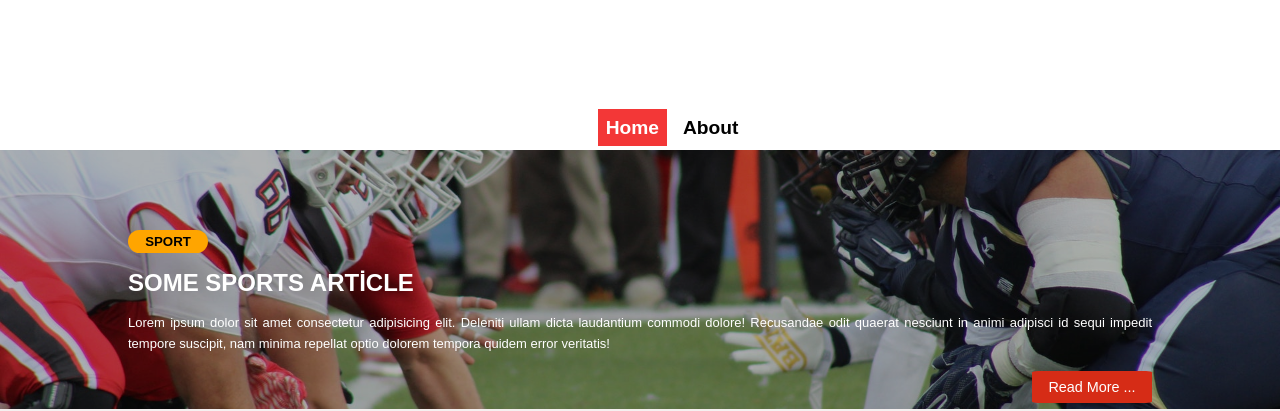
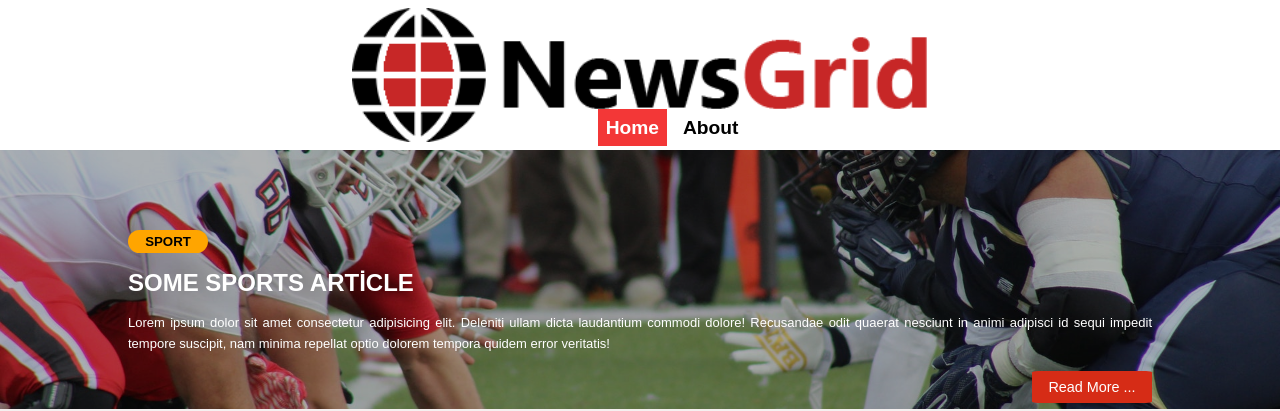
Before and after one commit to Tutuncucj/News-Webpage, a plain HTML site: page index.html in a window 1280 px wide. Shown: the top 411 px of the page. Drawn offline with Linux system fonts and the light colour scheme.

Commit message:
Update tablet.css

```diff
--- a/css/tablet.css
+++ b/css/tablet.css
@@ -21,7 +21,7 @@ body {
 
 #header {
     grid-area: header;
-    background-image: url(image/logo.png);
+    background-image: url(/image/logo.png);
     background-repeat: no-repeat;
     background-size: 45%;
     background-position: center center;
```
